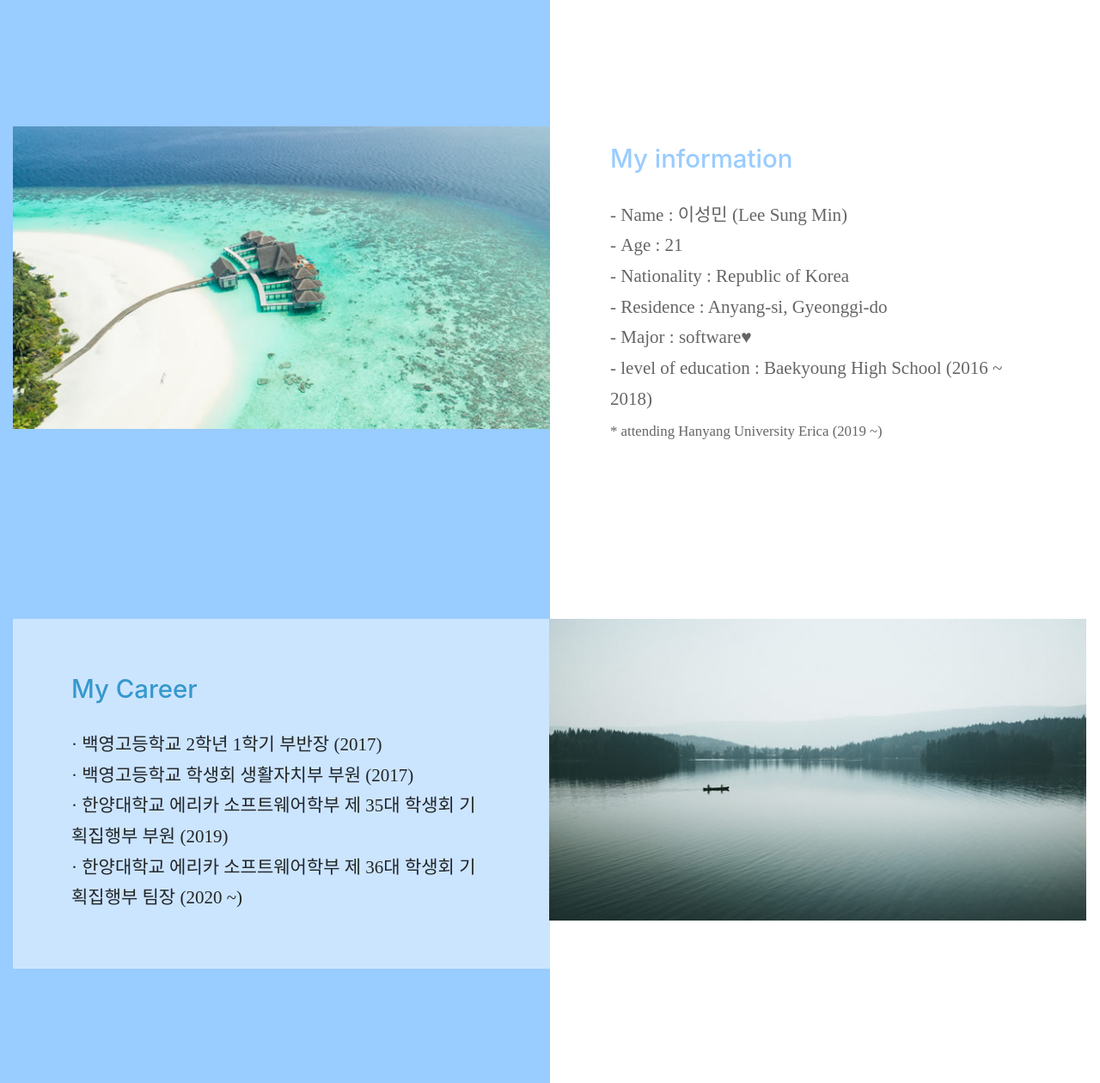
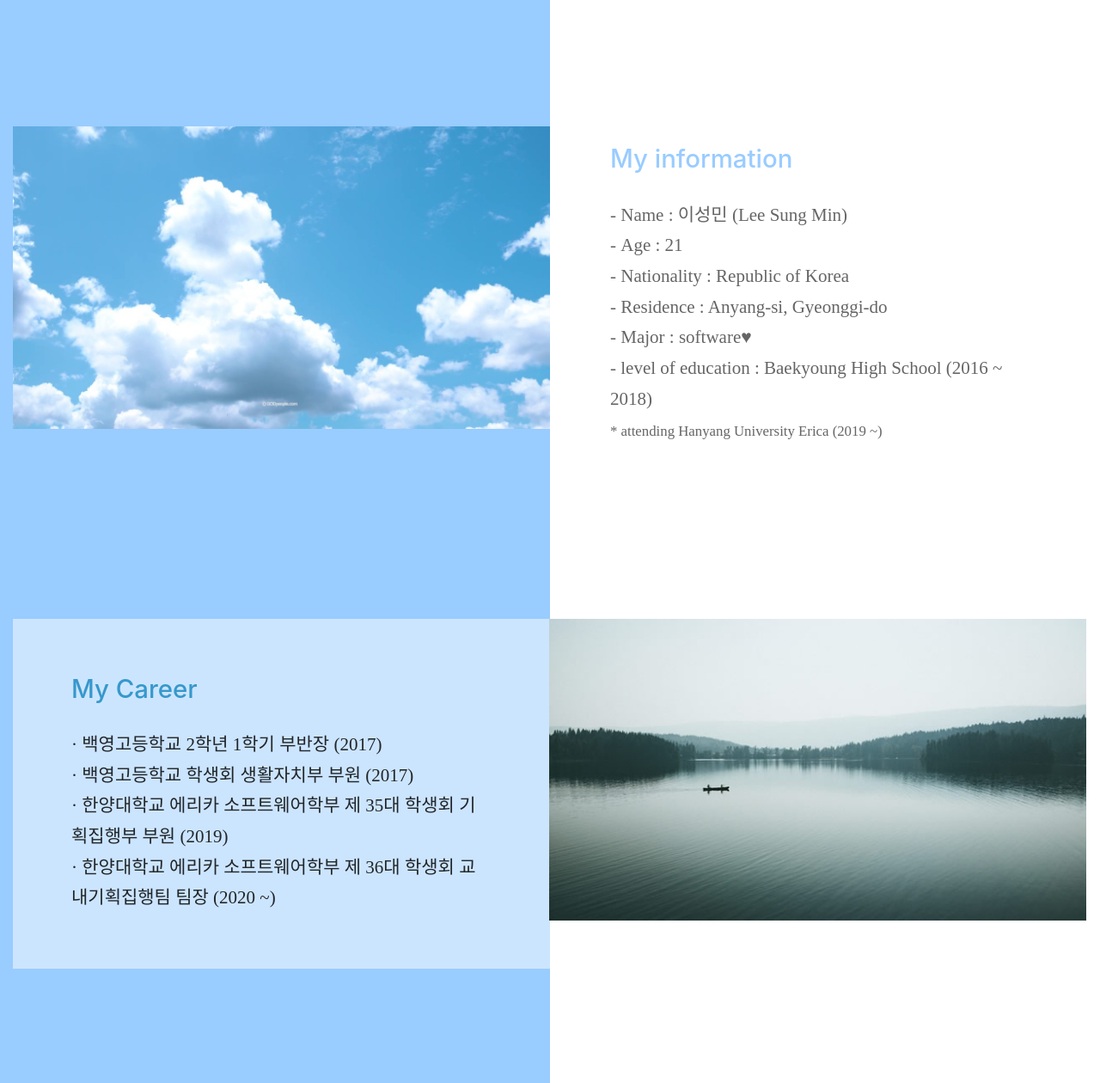
Before and after one commit to Lee-SungMin/Lee-SungMin.github.io, a plain HTML site: page index.html in a window 1280 px wide. Shown: the part 440-1700 px from the top of the page at 86% size. Drawn offline with Linux system fonts and the light colour scheme; a web font is replaced by a local one.

Commit message:
7번째 커밋-이미지 테스트(성공)

```diff
--- a/index.html
+++ b/index.html
@@ -67,7 +67,7 @@ https://templatemo.com/tm-527-sided
             <div
               class="col-md-12 col-lg-6 tm-section-image-container tm-img-left-container"
             >
-              <img src="img/forty_image_01.jpg" alt="Image" class="img-fluid" />
+              <img src="img/testimg1.jpg" alt="Image" class="img-fluid" />
             </div>
             <div class="col-md-12 col-lg-6">
               <div class="tm-section-text-container-2">
@@ -109,7 +109,7 @@ https://templatemo.com/tm-527-sided
                     · 백영고등학교 2학년 1학기 부반장 (2017) <br>
                     · 백영고등학교 학생회 생활자치부 부원 (2017) <br>
                     · 한양대학교 에리카 소프트웨어학부 제 35대 학생회 기획집행부 부원 (2019) <br>
-                    · 한양대학교 에리카 소프트웨어학부 제 36대 학생회 기획집행부 팀장 (2020 ~)
+                    · 한양대학교 에리카 소프트웨어학부 제 36대 학생회 교내기획집행팀 팀장 (2020 ~)
                   </p>
                 </font>
               </div>
```
Also changed, not shown: img/testimg1.jpg (added).
